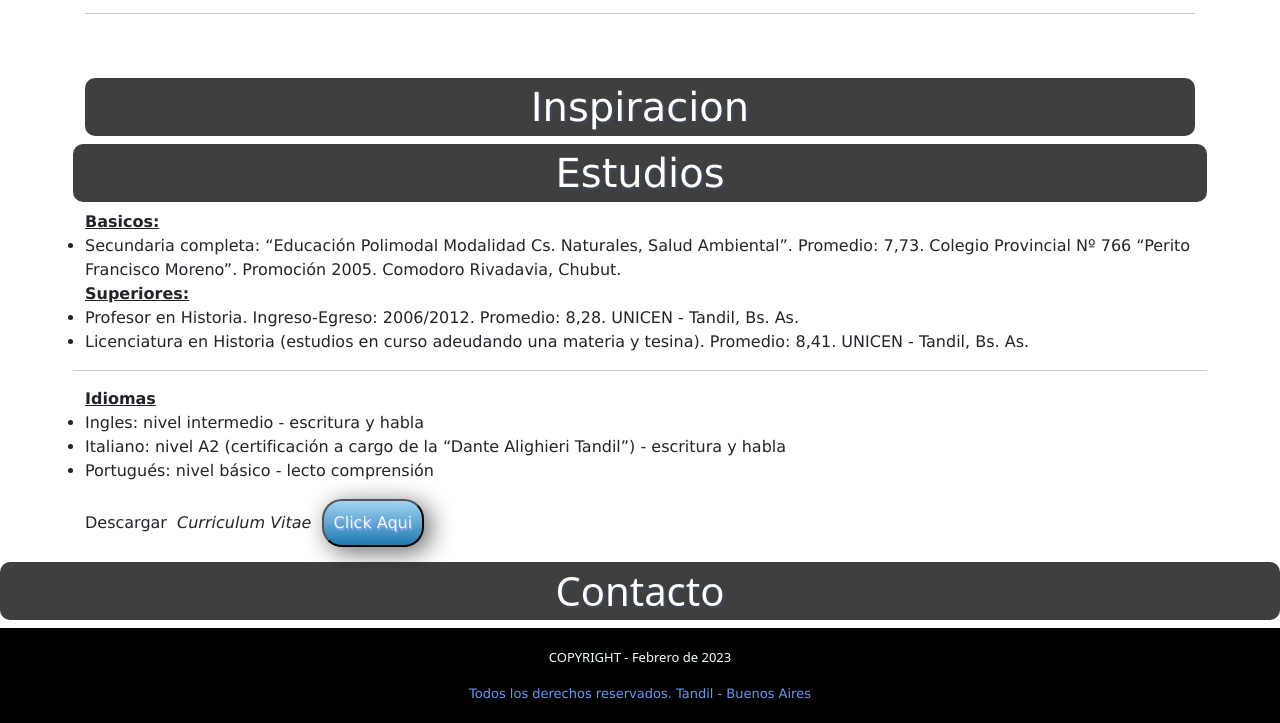
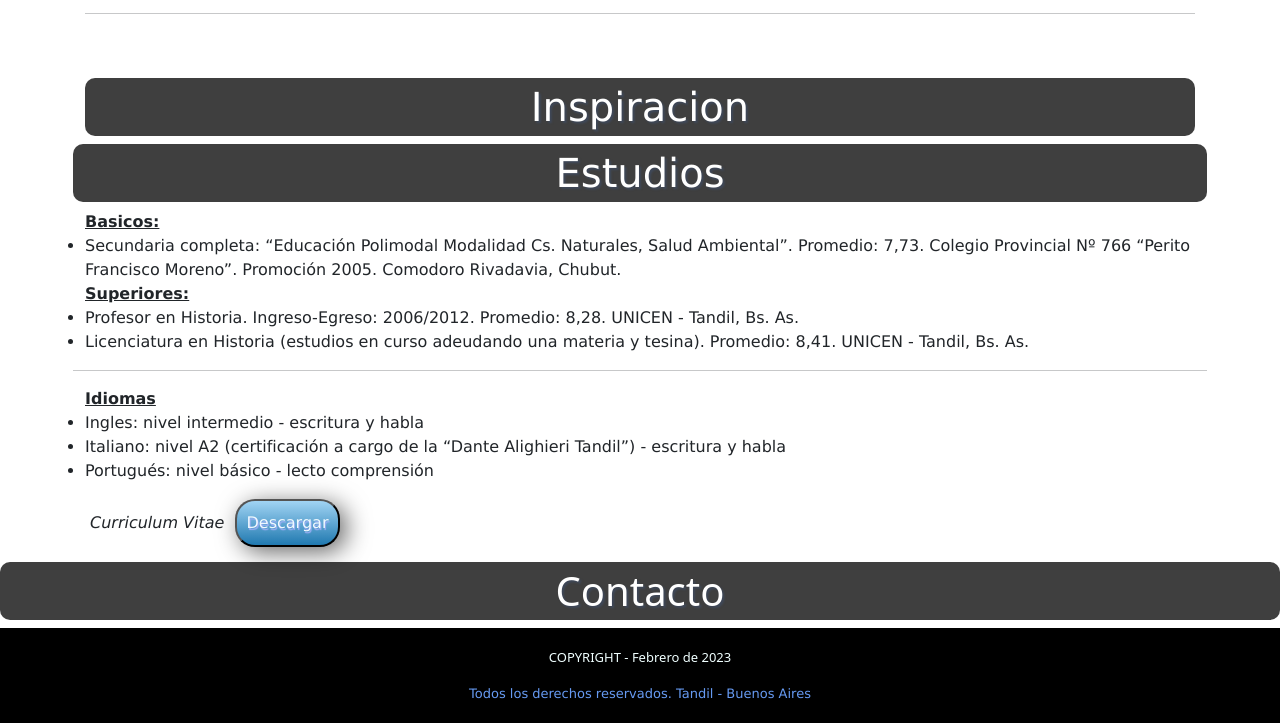
Before and after one commit to luchoalter1/4.0, a plain HTML site: page ejemplo.html in a window 1280 px wide. Shown: the part 3887-4610 px from the top of the page. Drawn offline with nearby package versions, Linux system fonts and the light colour scheme.

Commit message:
trabajo sobre CV

```diff
--- a/ejemplo.html
+++ b/ejemplo.html
@@ -153,7 +153,7 @@
       <br>
     <div class="container Formacion">
       <h2 id="F"> <bold>FORMACION</bold></h2>
-     <!--Quiero que las cards sean mas chicas (col-md-8) pero la imagen de las cards no se escala y queda gigante. Y cuando creo un class row y englobo las cards en un col se me rompe el codigo-->
+     <!--Quiero que las cards se alineen intercaladas-->
       <br>
     <div class="card col-md-8 mb-3 text-white bg-dark">
       <!-- Revisar el tamaño de los titulos que cuando meto mas texto se achica mucho-->
@@ -197,10 +197,8 @@
        <div>
              <section>
                <h2> Inspiracion </h2>
-
-               <!-- me queda largo el titulo, no como el primer h2 ("Tecnologias usadas")-->
+           <!-- enlace a videos de portfolio de inspiracion-->
               </section>
-               <!-- enlace a videos de portfolio de inspiracion-->
         </div>
 
     <div class="row Estudios">
@@ -224,8 +222,8 @@
     <li>Portugués: nivel básico - lecto comprensión</li>
   </ul>
   <span class="cv text-align-center">
-   Descargar <span id="cv-text" Curriculum Vitae> Curriculum Vitae</span>
-   <button id="cv-button">Click Aqui</button>
+   <span id="cv-text" Curriculum Vitae> Curriculum Vitae</span>
+   <button id="cv-button">Descargar</button>
    <!-- Aca tiene que ir mi CV-->
   </span>
 </div>
@@ -236,7 +234,7 @@
 
 <div>
   <section id="Contacto"><h2>Contacto</h2></section>
-  <!-- enlace a un formulario-->
+  <!-- Formulario-->
   </div>
 </div>
 
```
